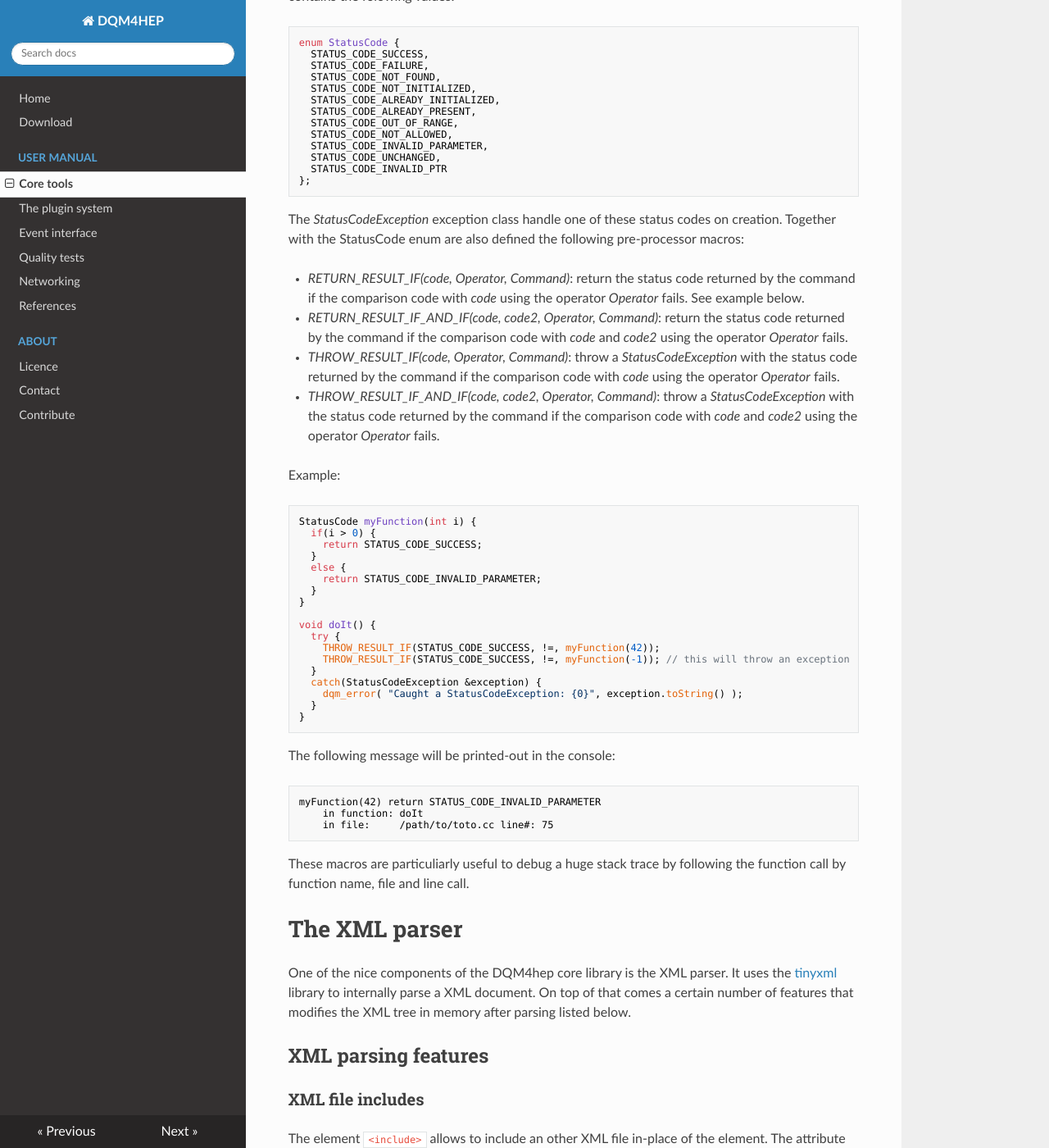
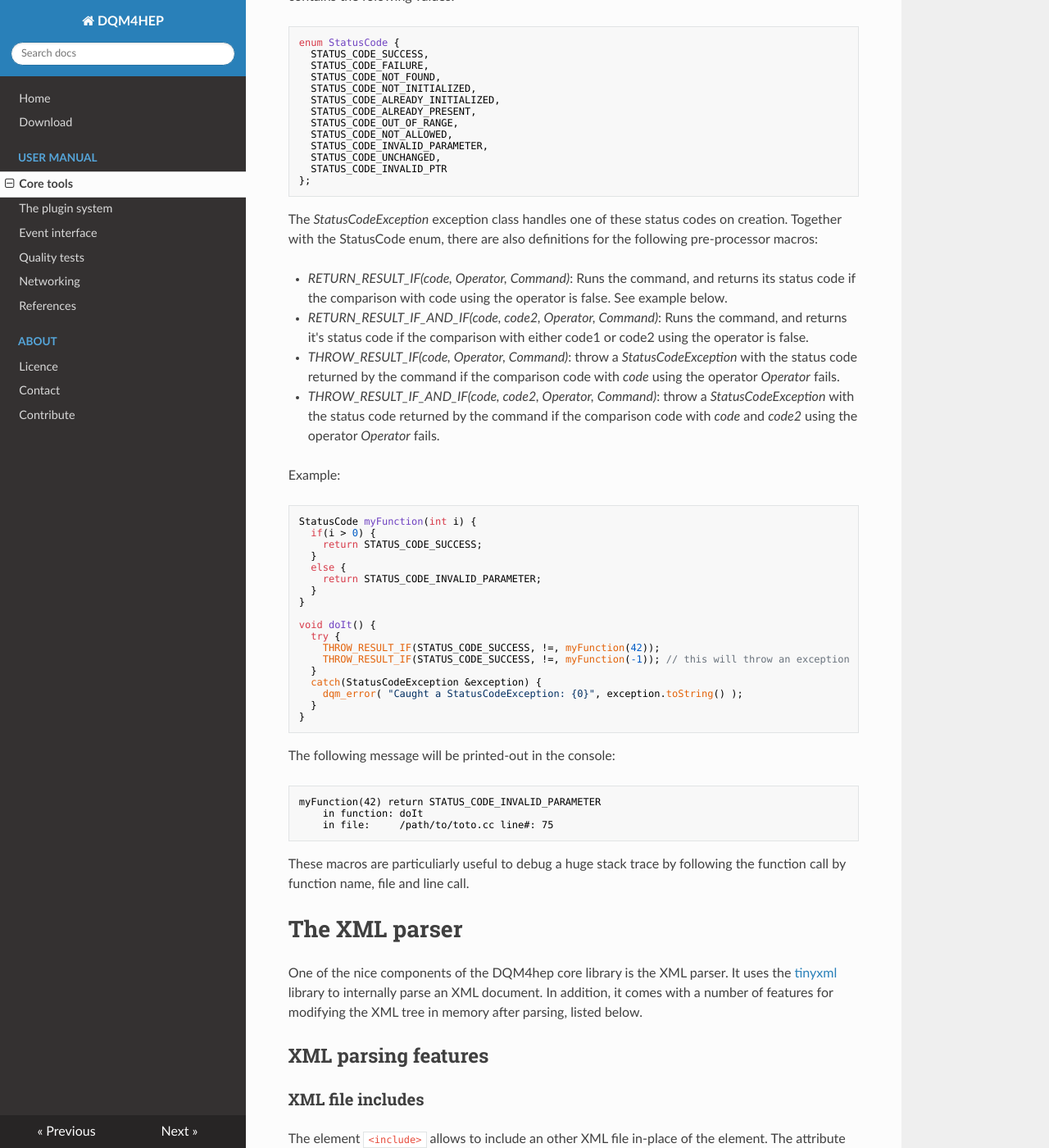
Before and after one commit to tcoates3/dqm4hep-doc, an MkDocs documentation site: the page built from docs/user-manual/core-tools.md, in a window 1280 px wide and 1400 px high, scrolled down 4260 px. Shown: the whole window at 82% size. Built offline with MkDocs 1.6.1, drawn with Linux system fonts in a browser that asks for light colours; nearby versions of some CDN libraries; old or Windows-style settings are respelled for this version of MkDocs.

Commit message:
Implemented Tom's corrections

````diff
--- a/docs/user-manual/core-tools.md
+++ b/docs/user-manual/core-tools.md
@@ -249,10 +249,10 @@ enum StatusCode {
 };
 ```
 
-The *StatusCodeException* exception class handle one of these status codes on creation. Together with the StatusCode enum are also defined the following pre-processor macros:
+The *StatusCodeException* exception class handles one of these status codes on creation. Together with the StatusCode enum, there are also definitions for the following pre-processor macros:
 
-- *RETURN_RESULT_IF(code, Operator, Command)*: return the status code returned by the command if the comparison code with *code* using the operator *Operator* fails. See example below.
-- *RETURN_RESULT_IF_AND_IF(code, code2, Operator, Command)*: return the status code returned by the command if the comparison code with *code* and *code2* using the operator *Operator* fails.
+- *RETURN_RESULT_IF(code, Operator, Command)*: Runs the command, and returns its status code if the comparison with code using the operator is false. See example below.
+- *RETURN_RESULT_IF_AND_IF(code, code2, Operator, Command)*: Runs the command, and returns it's status code if the comparison with either code1 or code2 using the operator is false.
 - *THROW_RESULT_IF(code, Operator, Command)*: throw a *StatusCodeException* with the status code returned by the command if the comparison code with *code* using the operator *Operator* fails.
 - *THROW_RESULT_IF_AND_IF(code, code2, Operator, Command)*: throw a *StatusCodeException* with the status code returned by the command if the comparison code with *code* and *code2* using the operator *Operator* fails.
 
@@ -291,7 +291,7 @@ These macros are particuliarly useful to debug a huge stack trace by following t
 
 # The XML parser
 
-One of the nice components of the DQM4hep core library is the XML parser. It uses the [tinyxml](http://www.grinninglizard.com/tinyxml/) library to internally parse a XML document. On top of that comes a certain number of features that modifies the XML tree in memory after parsing listed below.
+One of the nice components of the DQM4hep core library is the XML parser. It uses the [tinyxml](http://www.grinninglizard.com/tinyxml/) library to internally parse an XML document. In addition, it comes with a number of features for modifying the XML tree in memory after parsing, listed below.
 
 ## XML parsing features
 
````
